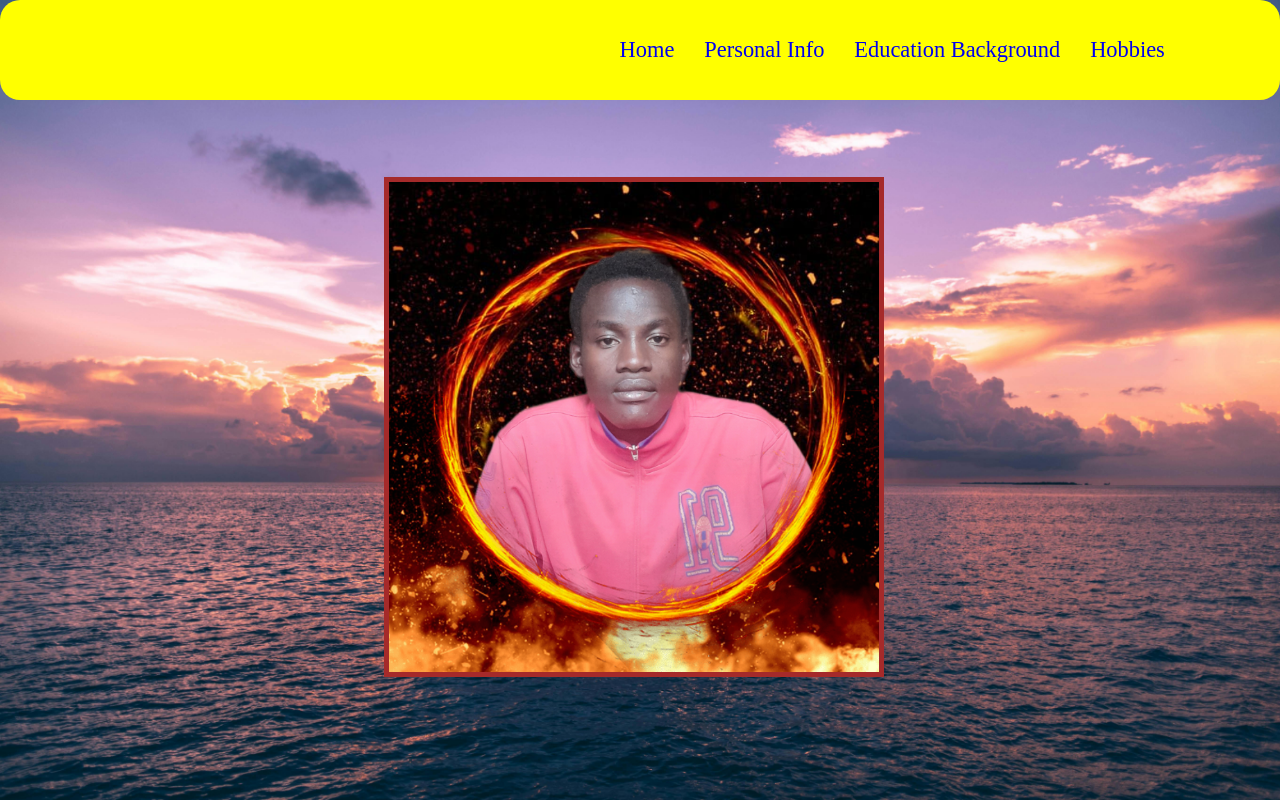
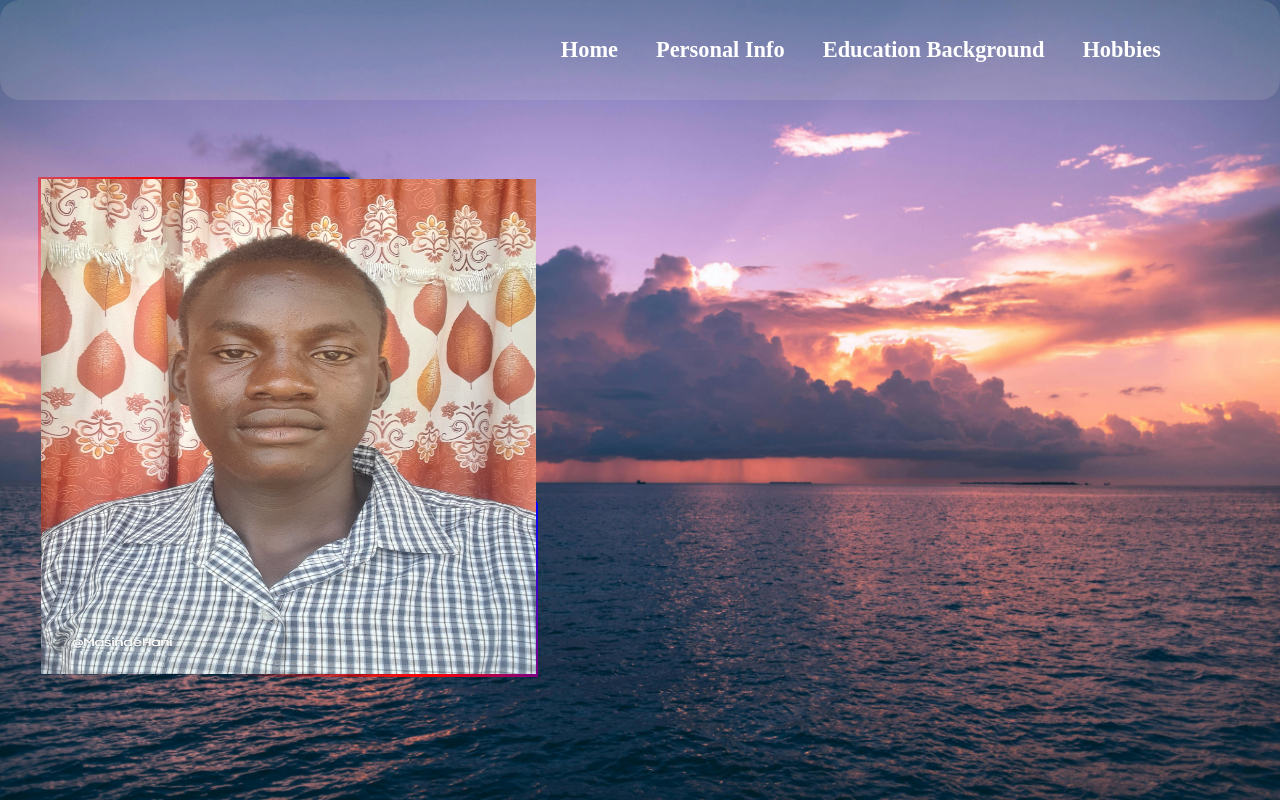
Before and after one commit to Hani-Masinde/wuod-atieno, a plain HTML site: page about.html in a window 1280 px wide. Drawn offline with Linux system fonts and the light colour scheme.

Commit message:
First Changes implemented
1.Animated image border in About page
1.changes in links color in the navigation bar and underline on hover(about page)
3.Image replaced in about page
4.New image file added
5.Animated  logo in home page,
modification of links in the navigation bar(on hover,active and underline),
animated name in the body
6.New page linked (forgot password page)
7.changes in links color in the navigation bar and underline on hover(portfolio page)

```diff
--- a/about.css
+++ b/about.css
@@ -20,7 +20,7 @@ header{
     display:flex;
     justify-content:right;
     align-items:center;
-    background-color:yellow;
+    background-color:rgba(206, 206, 206, 0.17);
     padding-right:9%;
 }
 header ul{
@@ -30,25 +30,70 @@ header ul{
     gap:30px;
     font-size:1.4rem;
 }
+header ul li a{
+    color:white;
+    font-weight:550;
+    position:relative;
+    padding:4px;
+    transition:.5s;
+}
+header ul li a::after{
+    content:"";
+    position:absolute;
+    background:linear-gradient(to left,blue,black);
+    width:0%;
+    height:3px;
+    left:0;
+    bottom:-3px;
+    transition:.5s;
+}
+header ul li a:hover:after,header ul li a:hover{
+    width:100%;
+    color:black;
+}
 .image{
     width:500px;
     height:500px;
-    background:blue;
     margin-top:6% ;
-    margin-left:30%;
+    margin-left:3%;
     display:flex;
     justify-content:center;
     align-items:center;
 }
 .image .item{
-    background-color:brown;
     width:500px;
     height:500px;
     display:flex;
     justify-content:center;
     align-items:center;
+    overflow:hidden;
+    position:relative;
 }
+.image .item::before{
+    content:"";
+    position:absolute;
+    width:200%;
+    height:70%;
+    background:linear-gradient(transparent,red,blue);
+    padding:3px;
+    z-index:-1;
+    animation:round 3s linear infinite;
+}
+.image.item::after{
+    content:"";
+    position:absolute;
+    background:black;
+
+}
+ @keyframes round{
+    0%{
+        transform:rotate(0deg);
+    }
+    100%{
+        transform:rotate(360deg);
+    }
+ }
 img{
-    width:490px;
-    height:490px;
+    width:495px;
+    height:495px;
 }
--- a/about.html
+++ b/about.html
@@ -17,7 +17,7 @@
     </header>
     <div class="image">
         <div class="item">
-            <img src="Image-2927.png" alt="Haningtone">
+            <img src="Hanigit.jpg" alt="Haningtone">
         </div>
     </div>
 </body>
--- a/home.css
+++ b/home.css
@@ -20,12 +20,18 @@ body{
 .logo{
     align-self: center;
     font-size:2rem;
+    background:linear-gradient(to left,rgb(0, 247, 0),yellow);
+    background-size:cover;
+    background-clip:text;
+    color:transparent;
+    animation: backgr 5s linear infinite;
     font-family:Verdana, Geneva, Tahoma, sans-serif;
 }
 @keyframes backgr{
-    to{
+    0%{
         background-position-x:-150px;
     }
+
 }
 
 ul{
@@ -40,24 +46,61 @@ ul li a{
     font-size:1.2rem;
     font-weight:600;
     transition:.5s;
+    padding:5px;
+    position:relative;
     font-family:Cambria, Cochin, Georgia, Times, 'Times New Roman', serif;
 
 }
 ul li a:hover{
-    color:aquamarine;
-    text-decoration:underline;
+    color:aqua;
+    transition:.5s;
 }
+ul li a::after{
+    content:"";
+    position:absolute;
+    height:3px;
+    width:0;
+    background:linear-gradient(to left,white,blue,yellow,white);
+    left:0;
+    bottom:-2px;
+    transition:.4s;
 
+}
+ul li a:hover:after{
+    width:100%;
+}
+ul li a:active{
+    color:black;
+}
 .an{
     height:75vh;
     width:100%;
     display:flex;
-    justify-content:center;
+    justify-content:left;
     align-items:center;
 }
 .an h2{
     font-size:3rem;
+    background:linear-gradient(to left,lightgreen,red,black);
+    background-size:cover;
+    background-clip:text;
+    color:transparent;
+    /*animation:rot 5s linear infinite;*/
+    animation:move 10s linear infinite;
     font-family:'Times New Roman', Times, serif;
+}
+
+@keyframes move{
+    25%{
+        transform:rotate(-360deg);
+
+    }
+    50%{
+        transform:translateX(100%);
+    }
+    100%{
+        background-position-x:-400px;
+    }
 }
 .end{
     background-color:rgb(114, 114, 113);
--- a/index.css
+++ b/index.css
@@ -56,6 +56,8 @@ body{
     background:linear-gradient(to left,red,blue);
     background-size:cover;
     background-clip:text;
+    display:flex;
+    justify-content:center;
     animation:text 10s linear infinite;
 }
 @keyframes text{
--- a/port.css
+++ b/port.css
@@ -27,12 +27,24 @@ header ul{
 header ul li a{
     text-decoration:none;
     color:rgb(4, 27, 4);
+    position:relative;
+    padding:1px 5px;
     transition:.7s;
 }
-header ul li a:hover{
+header ul li a::after{
+    content:"";
+    position:absolute;
+    height:3px;
+    width:0;
+    background:conic-gradient(from 0deg at  center,violet,red,green);
+    left:0;
+    bottom:-2px;
+    transition:.5s;
+}
+header ul li a:hover,header ul li a:hover:after{
     color:yellow;
-    text-decoration:underline;
     transition:.5s;
+    width:100%;
 }
 header ul li a:active{
     color:orange;
@@ -71,7 +83,6 @@ a {
 .cv:hover{
     box-shadow:0px 0px 15px chartreuse;
     border:1px;
-    transition:.3s;
 }
 .cv:active{
     background-color:transparent;
@@ -91,13 +102,16 @@ a {
     display:flex;
     justify-content:center;
     align-items:center;
+    transform:skewY(-25deg) rotate(-30deg);
     transition:.5s;
+
 }
 
 .social-links a:hover{
-    box-shadow:0px 0px 12px yellow;
+    box-shadow:0px 0px 12px rgb(255, 255, 25);
     scale:1.2;
     transition:.4s;
+    color:white;
 }
 .social-links a:active{
     background-color:chartreuse;
@@ -114,6 +128,31 @@ a {
     margin-top:10px;
     position:relative;
     margin-bottom:20px;
+    margin-right:10px;
+}
+@property --angle{
+    syntax:"<angle>";
+    inherits:true;
+    initial-value:0deg;
+}
+.image-container::after,.image-container::before{
+    content:"";
+    position:absolute;
+    height:100%;
+    width:100%;
+    border-radius:inherit;
+    background:conic-gradient(from var(--angle)at  center,blue,red,black);
+    z-index:-1;
+    padding:3px;
+    animation: round 3s linear infinite;
+}
+.image-container::before{
+    filter:blur(6px);
+}
+@keyframes round{
+    to{
+        --angle:360deg;
+    }
 }
 
 img{
@@ -121,7 +160,7 @@ img{
     width:100%;
     height:100%;
     border-radius:inherit;
-    padding:5px;
+    padding:0px;
 }
 footer{
     margin-top:20px;
```
Also changed, not shown: index.html (+1 -1 lines), Hanigit.jpg (added).
